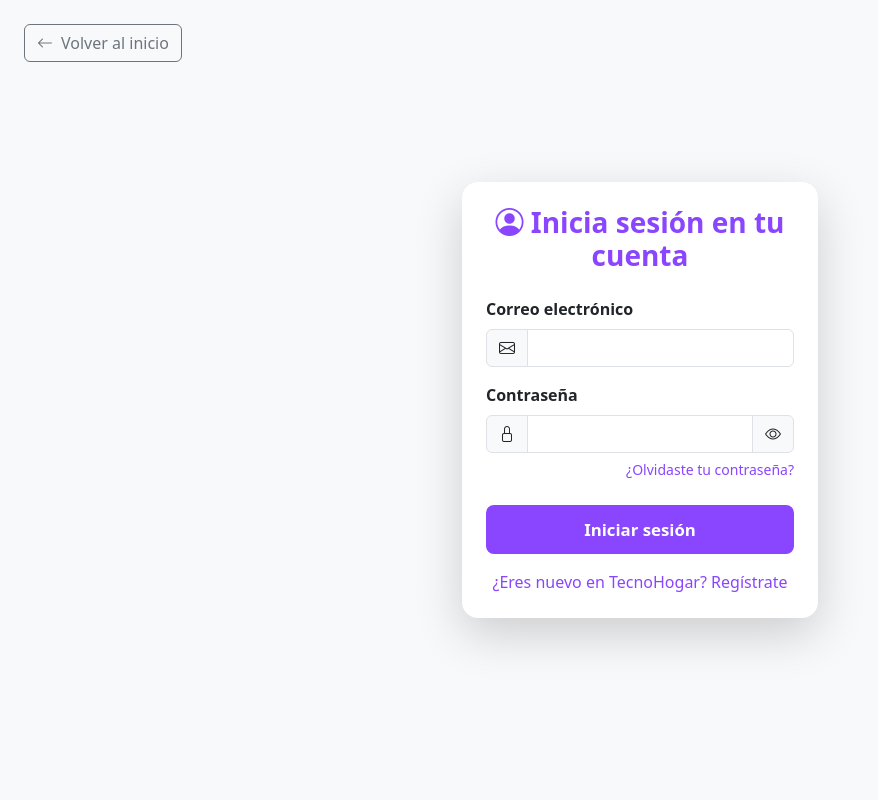
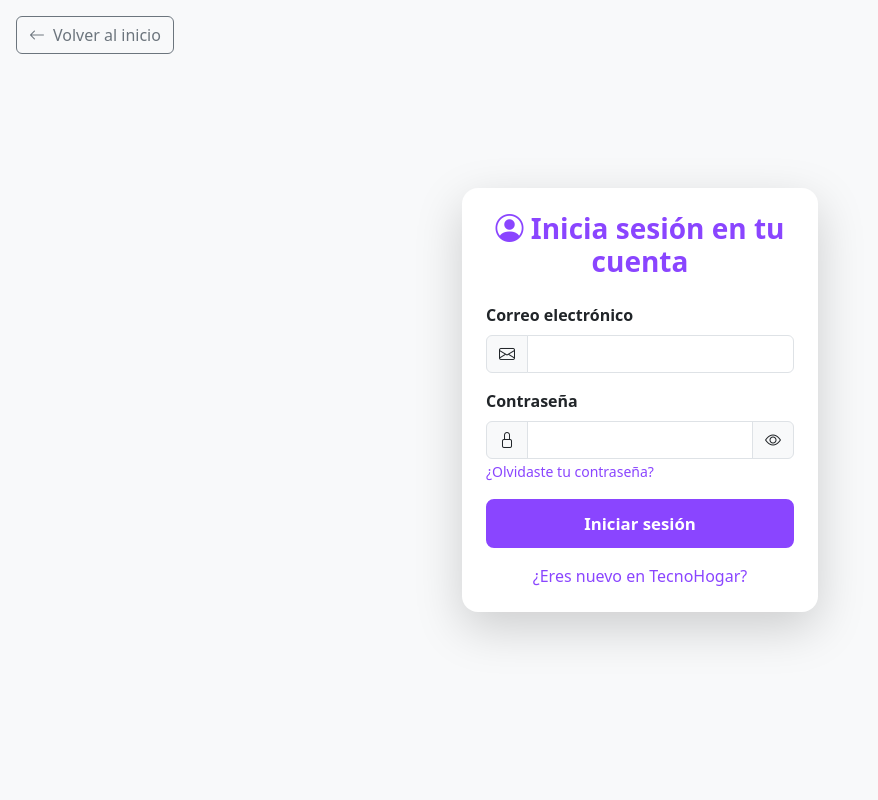
Before and after one commit to rolandobarela-collab/Tienda-Tecnologica-TecnoHogar, a Django app: page /login/ in a window 1280 px wide. Shown: the whole page, without its empty margins (0-878 px from the left). Run offline with Django 5.2, Linux system fonts and the light colour scheme.

Commit message:
Actualizo mi rama santiago

```diff
--- a/static/js/carrito.js
+++ b/static/js/carrito.js
@@ -140,7 +140,7 @@ document.getElementById("btn-pagar")?.addEventListener("click", () => {
                         actualizarTodo();
                         window.location.href = '/confirmacion/?pedido_id=' + data.pedido_id;
                     } else if (data.error) {
-                        alert(data.error); // ✅ muestra alerta si hay error de stock
+                        alert(data.error); // muestra alerta si hay error de stock
                     }
                 });
             }
--- a/tecnohogar/usuarios/views.py
+++ b/tecnohogar/usuarios/views.py
@@ -101,6 +101,8 @@ def login_view(request):
 
         if usuario is not None:
             login(request, usuario)
+            if not usuario.is_staff:
+                request.session['es_admin'] = False
             return redirect('index')
         else:
             messages.error(request, 'Correo o contraseña incorrectos')
--- a/templates/login.html
+++ b/templates/login.html
@@ -1,6 +1,6 @@
 {% load static %}
 <!DOCTYPE html>
-<html lang="es">
+<html lang="en">
 <head>
   <meta charset="UTF-8">
   <meta name="viewport" content="width=device-width, initial-scale=1.0">
@@ -10,11 +10,13 @@
   <link rel="stylesheet" href="https://cdn.jsdelivr.net/npm/bootstrap-icons@1.11.3/font/bootstrap-icons.min.css">
 </head>
 
-<body class="bg-light d-flex align-items-center full-height position-relative">
+<body class="bg-light d-flex align-items-center full-height">
 
-  <a href="/" class="btn btn-outline-secondary position-absolute top-0 start-0 m-3 m-md-4">
+<div class="p-3 position-fixed top-0 start-0">
+  <a href="/" class="btn btn-outline-secondary">
     <i class="bi bi-arrow-left me-2"></i>Volver al inicio
   </a>
+</div>
 
 <div class="container">
   <div class="row justify-content-center">
@@ -50,21 +52,19 @@
               <div class="input-group">
                 <span class="input-group-text"><i class="bi bi-lock"></i></span>
                 <input type="password" name="password" class="form-control" id="passwordInput" required>
-                  <span class="input-group-text toggle-password" onclick="togglePassword()" style="cursor: pointer;">
+                <span class="input-group-text toggle-password" onclick="togglePassword()">
                   <i class="bi bi-eye" id="toggleIcon"></i>
                 </span>
               </div>
-                <div class="text-end mt-1">
-                  <a href="/recuperar/" class="forgot-link small text-decoration-none">¿Olvidaste tu contraseña?</a>
-                </div>
+              <a href="/recuperar/" class="forgot-link small">¿Olvidaste tu contraseña?</a>
             </div>
 
-              <div class="d-grid mt-4">
-                <button type="submit" class="btn btn-login fw-semibold btn-primary">Iniciar sesión</button>
+            <div class="d-grid">
+              <button type="submit" class="btn btn-login fw-semibold">Iniciar sesión</button>
             </div>
 
             <p class="text-center mt-3 mb-0">
-                <a href="/registro/" class="register-link text-decoration-none">¿Eres nuevo en TecnoHogar? Regístrate</a>
+              <a href="/registro/" class="register-link">¿Eres nuevo en TecnoHogar?</a>
             </p>
           </form>
 
```
Also changed, not shown: templates/index.html (+1 -11 lines), tecnohogar/db.sqlite3, tecnohogar/productos/Tab_11.jpg (added), tecnohogar/productos/electiva...png (added). Lines whose indentation alone changed are shown as unchanged.
